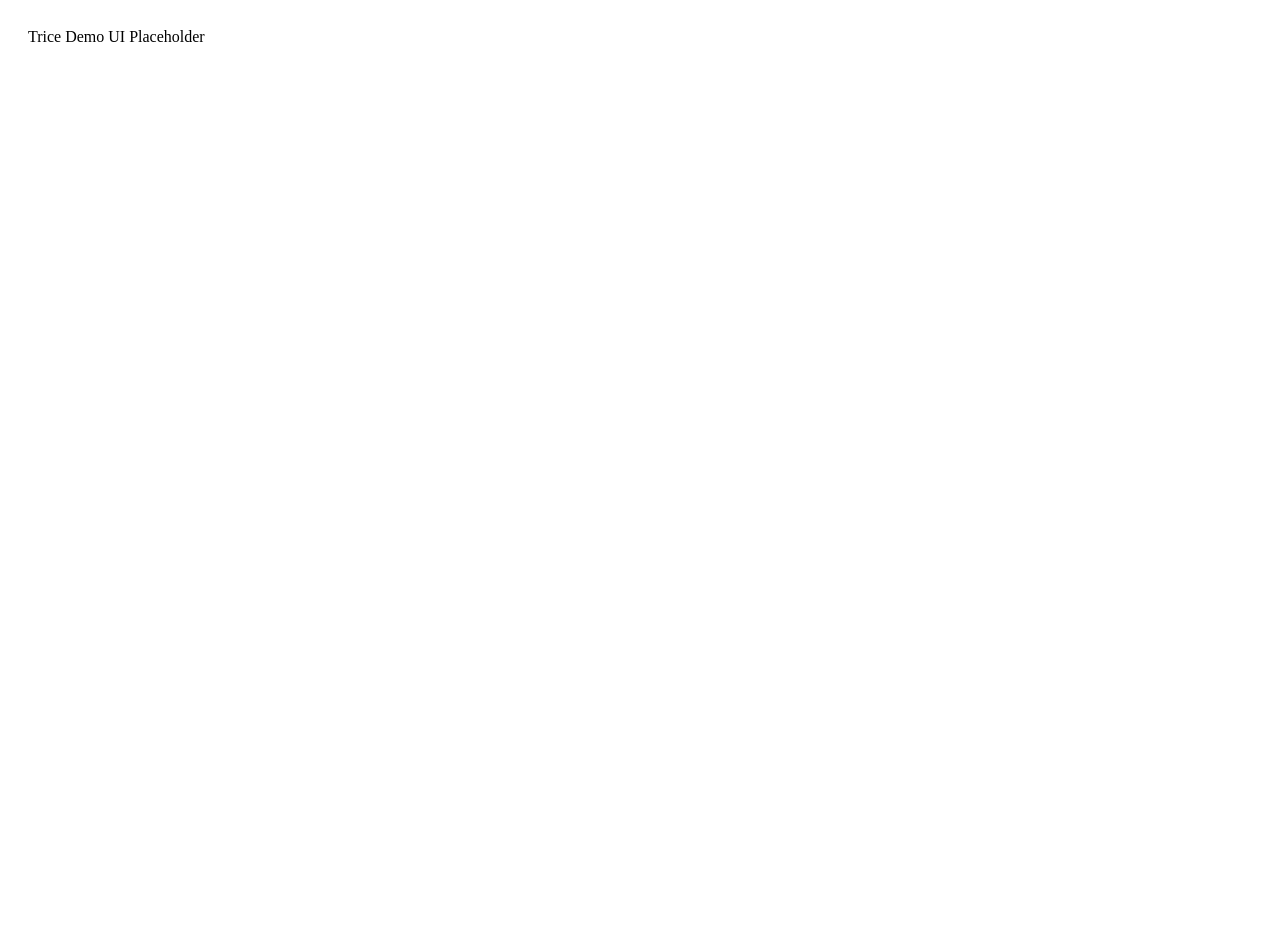
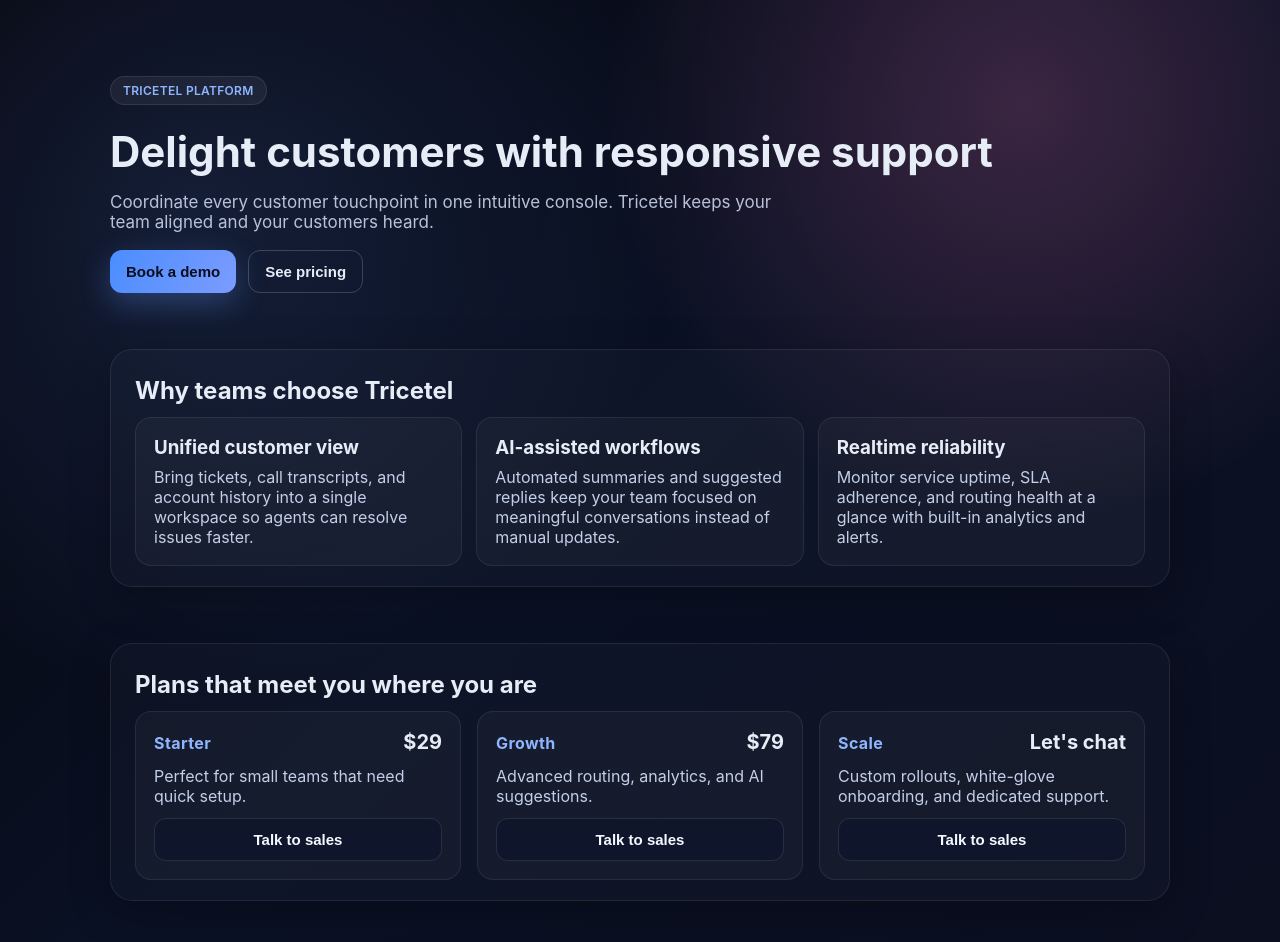
Before and after one commit to bagatawaya/tricetel, a React (Vite) app: page / in a window 1280 px wide. Shown: the top 942 px of the page. Before the commit the page ends 800 px from the top, so only its background shows below. Built offline with nearby package versions, Linux system fonts and the light colour scheme.

Commit message:
Create Tricetel landing page

```diff
--- a/index.html
+++ b/index.html
@@ -1 +1,12 @@
-<!DOCTYPE html><html><head><meta charset='UTF-8'><title>Trice Demo</title></head><body><div id='root'></div><script type='module' src='/src/main.tsx'></script></body></html>
+<!doctype html>
+<html lang="en">
+  <head>
+    <meta charset="UTF-8" />
+    <meta name="viewport" content="width=device-width, initial-scale=1.0" />
+    <title>Tricetel</title>
+  </head>
+  <body>
+    <div id="root"></div>
+    <script type="module" src="/src/main.tsx"></script>
+  </body>
+</html>
--- a/src/App.tsx
+++ b/src/App.tsx
@@ -1 +1,75 @@
-import React from 'react';export default function App(){return <div style={{padding:20}}>Trice Demo UI Placeholder</div>}
+import React from 'react';
+import './styles.css';
+
+const features = [
+  {
+    title: 'Unified customer view',
+    description:
+      'Bring tickets, call transcripts, and account history into a single workspace so agents can resolve issues faster.',
+  },
+  {
+    title: 'AI-assisted workflows',
+    description:
+      'Automated summaries and suggested replies keep your team focused on meaningful conversations instead of manual updates.',
+  },
+  {
+    title: 'Realtime reliability',
+    description:
+      'Monitor service uptime, SLA adherence, and routing health at a glance with built-in analytics and alerts.',
+  },
+];
+
+const plans = [
+  { name: 'Starter', price: '$29', detail: 'Perfect for small teams that need quick setup.' },
+  { name: 'Growth', price: '$79', detail: 'Advanced routing, analytics, and AI suggestions.' },
+  { name: 'Scale', price: 'Let\'s chat', detail: 'Custom rollouts, white-glove onboarding, and dedicated support.' },
+];
+
+export default function App() {
+  return (
+    <div className="page">
+      <header className="hero">
+        <p className="badge">Tricetel platform</p>
+        <h1>Delight customers with responsive support</h1>
+        <p className="lede">
+          Coordinate every customer touchpoint in one intuitive console. Tricetel keeps your team aligned and your
+          customers heard.
+        </p>
+        <div className="cta-group">
+          <button className="primary">Book a demo</button>
+          <button className="ghost">See pricing</button>
+        </div>
+      </header>
+
+      <section className="panel">
+        <h2>Why teams choose Tricetel</h2>
+        <div className="grid">
+          {features.map((feature) => (
+            <article key={feature.title} className="card">
+              <h3>{feature.title}</h3>
+              <p>{feature.description}</p>
+            </article>
+          ))}
+        </div>
+      </section>
+
+      <section className="panel">
+        <h2>Plans that meet you where you are</h2>
+        <div className="plans">
+          {plans.map((plan) => (
+            <article key={plan.name} className="plan-card">
+              <header>
+                <p className="plan-name">{plan.name}</p>
+                <p className="plan-price">{plan.price}</p>
+              </header>
+              <p className="plan-detail">{plan.detail}</p>
+              <button className="secondary">Talk to sales</button>
+            </article>
+          ))}
+        </div>
+      </section>
+
+      <footer className="footer">Built with React + Vite</footer>
+    </div>
+  );
+}
--- a/src/main.tsx
+++ b/src/main.tsx
@@ -1 +1,9 @@
-import React from 'react';import ReactDOM from 'react-dom/client';import App from './App';ReactDOM.createRoot(document.getElementById('root')!).render(<App />);
+import React from 'react';
+import ReactDOM from 'react-dom/client';
+import App from './App';
+
+ReactDOM.createRoot(document.getElementById('root')!).render(
+  <React.StrictMode>
+    <App />
+  </React.StrictMode>
+);
--- /dev/null
+++ b/src/styles.css
@@ -0,0 +1,183 @@
+:root {
+  color: #0c1b33;
+  background: #0c0f1d;
+  font-family: 'Inter', system-ui, -apple-system, BlinkMacSystemFont, 'Segoe UI', sans-serif;
+}
+
+* {
+  box-sizing: border-box;
+}
+
+body {
+  margin: 0;
+  background: radial-gradient(circle at 15% 20%, rgba(103, 148, 255, 0.14), transparent 35%),
+    radial-gradient(circle at 80% 10%, rgba(255, 119, 184, 0.2), transparent 30%),
+    linear-gradient(135deg, #05060d 0%, #0a1124 45%, #0b0f20 100%);
+  color: #e6edf7;
+}
+
+.page {
+  max-width: 1100px;
+  margin: 0 auto;
+  padding: 64px 20px 96px;
+}
+
+.hero h1 {
+  margin: 12px 0 10px;
+  font-size: 42px;
+  line-height: 1.1;
+}
+
+.hero .lede {
+  color: #b8c1d8;
+  max-width: 680px;
+  font-size: 17px;
+}
+
+.badge {
+  display: inline-flex;
+  align-items: center;
+  gap: 6px;
+  padding: 6px 12px;
+  border-radius: 999px;
+  background: rgba(255, 255, 255, 0.06);
+  border: 1px solid rgba(255, 255, 255, 0.09);
+  color: #8fb5ff;
+  font-weight: 600;
+  letter-spacing: 0.3px;
+  text-transform: uppercase;
+  font-size: 12px;
+}
+
+.cta-group {
+  display: flex;
+  gap: 12px;
+  margin-top: 18px;
+}
+
+button {
+  border: none;
+  border-radius: 12px;
+  cursor: pointer;
+  font-size: 15px;
+  padding: 12px 16px;
+  font-weight: 600;
+  transition: transform 120ms ease, box-shadow 160ms ease, background 160ms ease;
+}
+
+button:active {
+  transform: translateY(1px);
+}
+
+.primary {
+  background: linear-gradient(120deg, #4a8dff, #7c9cff);
+  color: #0b0f1d;
+  box-shadow: 0 10px 30px rgba(98, 151, 255, 0.3);
+}
+
+.secondary {
+  background: #0f162b;
+  color: #f5f8ff;
+  border: 1px solid rgba(255, 255, 255, 0.1);
+}
+
+.ghost {
+  background: transparent;
+  color: #e6edf7;
+  border: 1px solid rgba(255, 255, 255, 0.18);
+}
+
+.panel {
+  margin-top: 56px;
+  background: rgba(255, 255, 255, 0.02);
+  border: 1px solid rgba(255, 255, 255, 0.08);
+  border-radius: 22px;
+  padding: 26px 24px 20px;
+  box-shadow: 0 12px 40px rgba(0, 0, 0, 0.25);
+}
+
+.panel h2 {
+  margin-top: 0;
+  margin-bottom: 12px;
+}
+
+.grid {
+  display: grid;
+  grid-template-columns: repeat(auto-fit, minmax(240px, 1fr));
+  gap: 14px;
+}
+
+.card {
+  padding: 18px;
+  background: rgba(255, 255, 255, 0.03);
+  border-radius: 16px;
+  border: 1px solid rgba(255, 255, 255, 0.08);
+}
+
+.card h3 {
+  margin-top: 0;
+  margin-bottom: 8px;
+}
+
+.card p {
+  margin: 0;
+  color: #c3cfe8;
+}
+
+.plans {
+  display: grid;
+  grid-template-columns: repeat(auto-fit, minmax(220px, 1fr));
+  gap: 16px;
+  margin-top: 12px;
+}
+
+.plan-card {
+  padding: 18px;
+  border-radius: 16px;
+  background: rgba(255, 255, 255, 0.03);
+  border: 1px solid rgba(255, 255, 255, 0.08);
+  display: flex;
+  flex-direction: column;
+  gap: 12px;
+}
+
+.plan-card header {
+  display: flex;
+  justify-content: space-between;
+  align-items: baseline;
+}
+
+.plan-name {
+  margin: 0;
+  color: #8fb5ff;
+  font-weight: 700;
+  letter-spacing: 0.4px;
+}
+
+.plan-price {
+  margin: 0;
+  font-size: 20px;
+  font-weight: 700;
+}
+
+.plan-detail {
+  margin: 0;
+  color: #c3cfe8;
+}
+
+.footer {
+  margin-top: 40px;
+  text-align: center;
+  color: #7f8cab;
+  font-size: 14px;
+}
+
+@media (max-width: 600px) {
+  .hero h1 {
+    font-size: 32px;
+  }
+
+  .page {
+    padding: 32px 16px 64px;
+  }
+}
```
Also changed, not shown: 1 other file (tests, documents, lock files or other folders).
